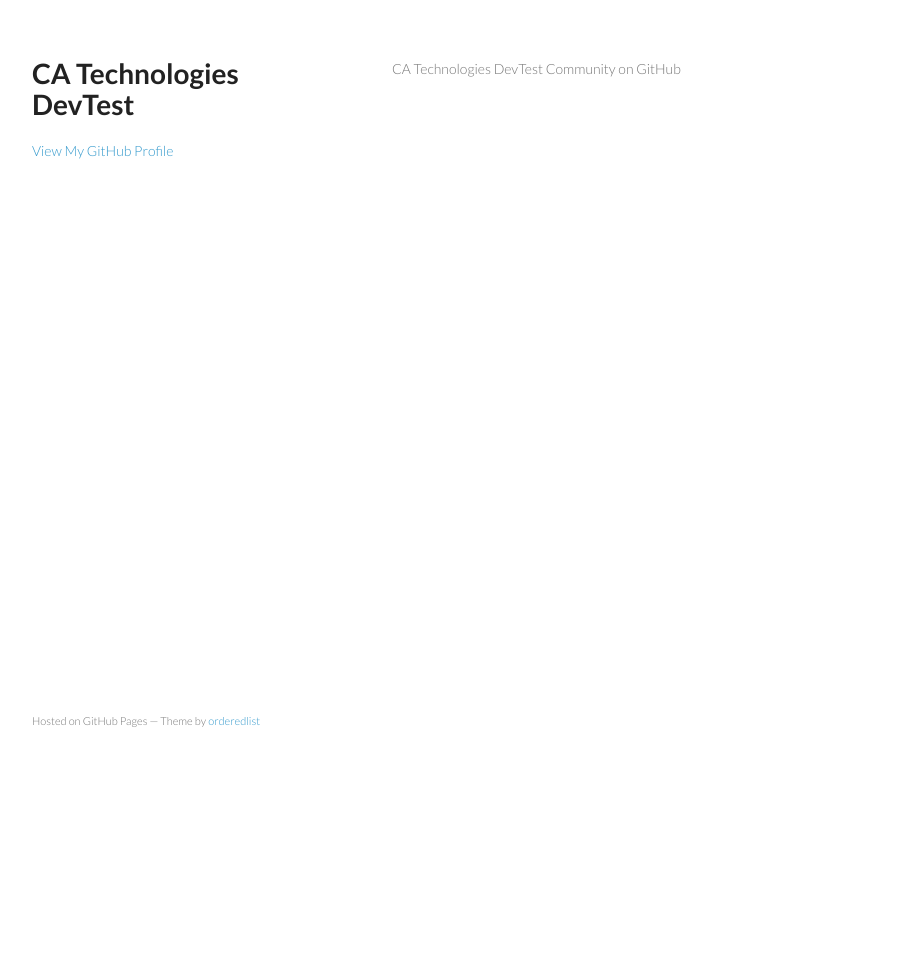
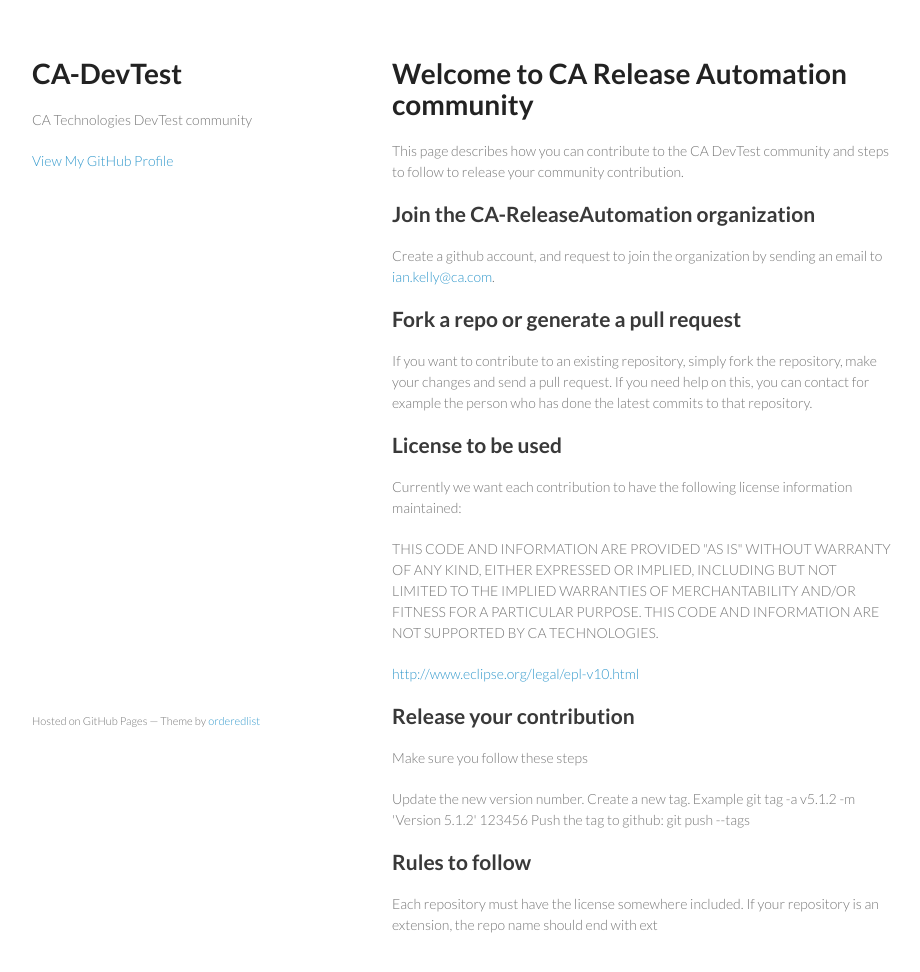
Before and after one commit to CA-DevTest/ca-devtest.github.io, a plain HTML site: page index.html in a window 1280 px wide. Shown: the whole page, without its empty margins (178-1098 px from the left). Before the commit the page ends 800 px from the top, so only its background shows below. Drawn offline with Linux system fonts and the light colour scheme.

Commit message:
Update index.html
match readme to include info related to joining org, fork and pull request.

```diff
--- a/index.html
+++ b/index.html
@@ -3,7 +3,7 @@
   <head>
     <meta charset="utf-8">
     <meta http-equiv="X-UA-Compatible" content="chrome=1">
-    <title>CA Technologies DevTest by CA-DevTest</title>
+    <title>CA-DevTest.github.io</title>
 
     <link rel="stylesheet" href="stylesheets/styles.css">
     <link rel="stylesheet" href="stylesheets/pygment_trac.css">
@@ -15,15 +15,51 @@
   <body>
     <div class="wrapper">
       <header>
-        <h1>CA Technologies DevTest</h1>
-        <p></p>
+        <h1>CA-DevTest</h1>
+        <p>CA Technologies DevTest community</p>
 
 
         <p class="view"><a href="https://github.com/CA-DevTest">View My GitHub Profile</a></p>
 
       </header>
       <section>
-        <p>CA Technologies DevTest Community on GitHub</p>
+        <h1>
+<a name="welcome-to-ca-release-automation-community" class="anchor" href="#welcome-to-ca-release-automation-community"><span class="octicon octicon-link"></span></a>Welcome to CA Release Automation community</h1>
+
+<p>This page describes how you can contribute to the CA DevTest community and steps to follow to release your community contribution.</p>
+
+<h2>
+<a name="join-the-ca-releaseautomation-organization" class="anchor" href="#join-the-ca-releaseautomation-organization"><span class="octicon octicon-link"></span></a>Join the CA-ReleaseAutomation organization</h2>
+
+<p>Create a github account, and request to join the organization by sending an email to <a href="mailto:ian.kelly@ca.com">ian.kelly@ca.com</a>.</p>
+
+<h2>
+<a name="fork-a-repo-or-generate-a-pull-request" class="anchor" href="#fork-a-repo-or-generate-a-pull-request"><span class="octicon octicon-link"></span></a>Fork a repo or generate a pull request</h2>
+
+<p>If you want to contribute to an existing repository, simply fork the repository, make your changes and send a pull request. If you need help on this, you can contact for example the person who has done the latest commits to that repository.</p>
+
+<h2>
+<a name="license-to-be-used" class="anchor" href="#license-to-be-used"><span class="octicon octicon-link"></span></a>License to be used</h2>
+
+<p>Currently we want each contribution to have the following license information maintained:</p>
+
+<p>THIS CODE AND INFORMATION ARE PROVIDED "AS IS" WITHOUT WARRANTY OF ANY KIND, EITHER EXPRESSED OR IMPLIED, INCLUDING BUT NOT LIMITED TO THE IMPLIED WARRANTIES OF MERCHANTABILITY AND/OR FITNESS FOR A PARTICULAR PURPOSE. THIS CODE AND INFORMATION ARE NOT SUPPORTED BY CA TECHNOLOGIES.</p>
+
+<p><a href="http://www.eclipse.org/legal/epl-v10.html">http://www.eclipse.org/legal/epl-v10.html</a></p>
+
+<h2>
+<a name="release-your-contribution" class="anchor" href="#release-your-contribution"><span class="octicon octicon-link"></span></a>Release your contribution</h2>
+
+<p>Make sure you follow these steps</p>
+
+<p>Update the new version number. Create a new tag.
+Example git tag -a v5.1.2 -m 'Version 5.1.2' 123456 Push the tag to github: git push --tags</p>
+
+<h2>
+<a name="rules-to-follow" class="anchor" href="#rules-to-follow"><span class="octicon octicon-link"></span></a>Rules to follow</h2>
+
+<p>Each repository must have the license somewhere included.
+If your repository is an extension, the repo name should end with ext</p>
       </section>
       <footer>
         <p><small>Hosted on GitHub Pages &mdash; Theme by <a href="https://github.com/orderedlist">orderedlist</a></small></p>
```
